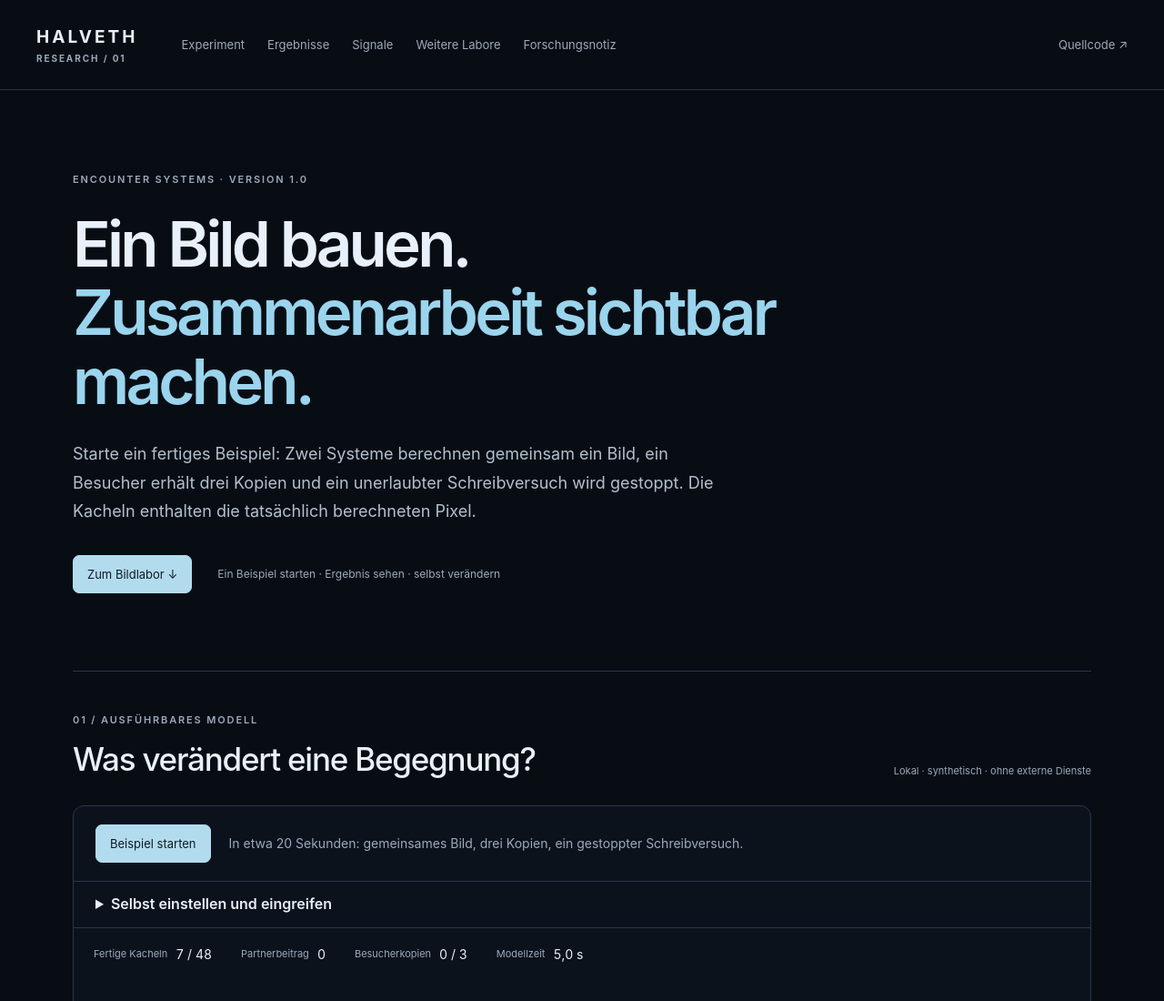
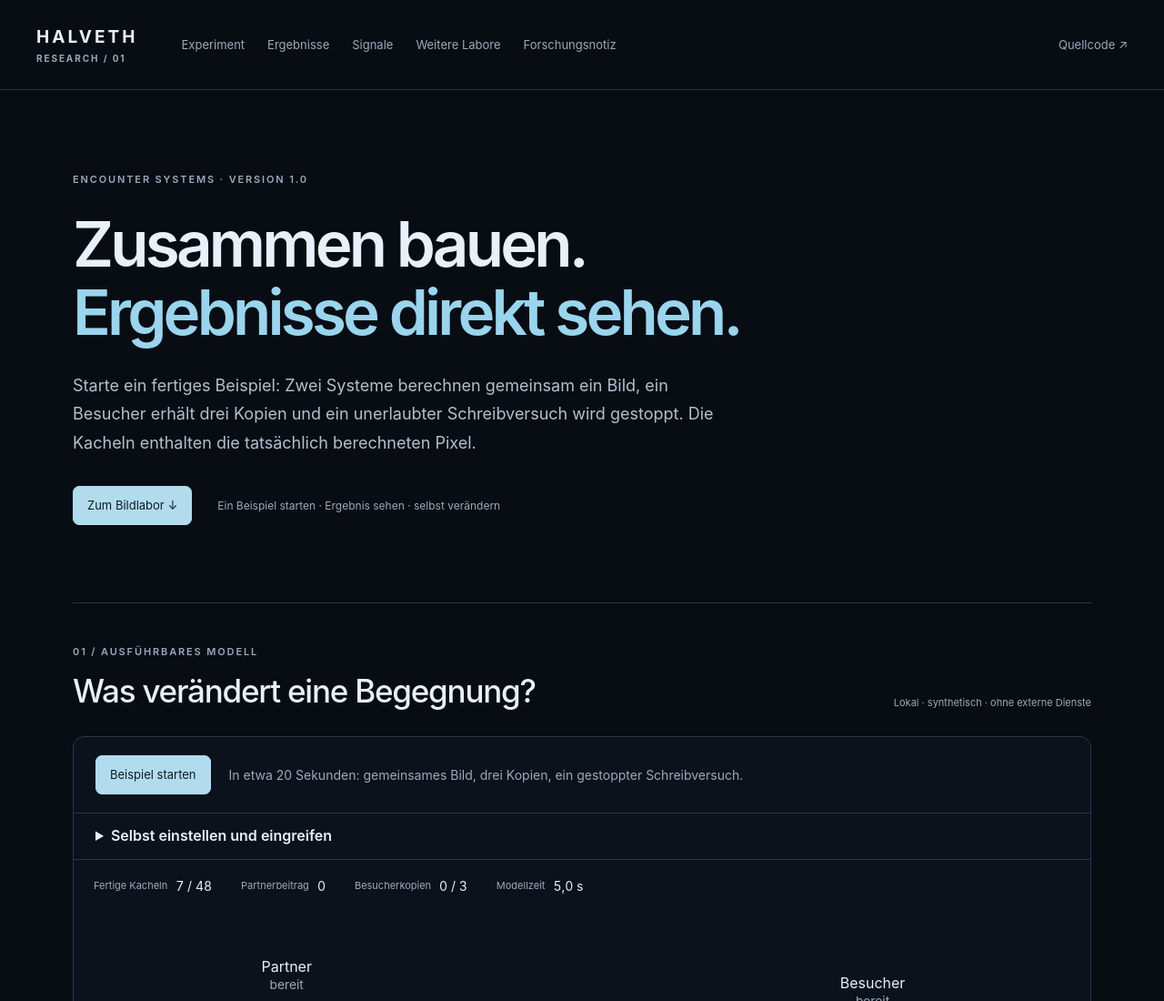
Before and after one commit to Juri-Halveth/halveth-forschungslabor, a website with bundled scripts: page branches/encounter-systems/index.html in a window 1280 px wide. Shown: the top 1100 px of the page at 91% size. Built offline with nearby package versions, Linux system fonts and the light colour scheme.

Commit message:
Keep the introductory headline inside narrow system-font layouts

```diff
--- a/branches/encounter-systems/index.html
+++ b/branches/encounter-systems/index.html
@@ -31,7 +31,7 @@
     <main>
       <section class="hero">
         <div class="eyebrow">ENCOUNTER SYSTEMS · VERSION 1.0</div>
-        <h1>Ein Bild bauen.<br /><em>Zusammenarbeit sichtbar machen.</em></h1>
+        <h1>Zusammen bauen.<br /><em>Ergebnisse direkt sehen.</em></h1>
         <p>
           Starte ein fertiges Beispiel: Zwei Systeme berechnen gemeinsam ein
           Bild, ein Besucher erhält drei Kopien und ein unerlaubter Schreibversuch
--- a/branches/encounter-systems/style.css
+++ b/branches/encounter-systems/style.css
@@ -133,6 +133,7 @@ main {
   color: var(--muted-foreground);
 }
 h1 {
+  overflow-wrap: anywhere;
   font-size: clamp(40px, 5.4vw, 72px);
   line-height: 1.09;
   letter-spacing: -0.055em;
```
